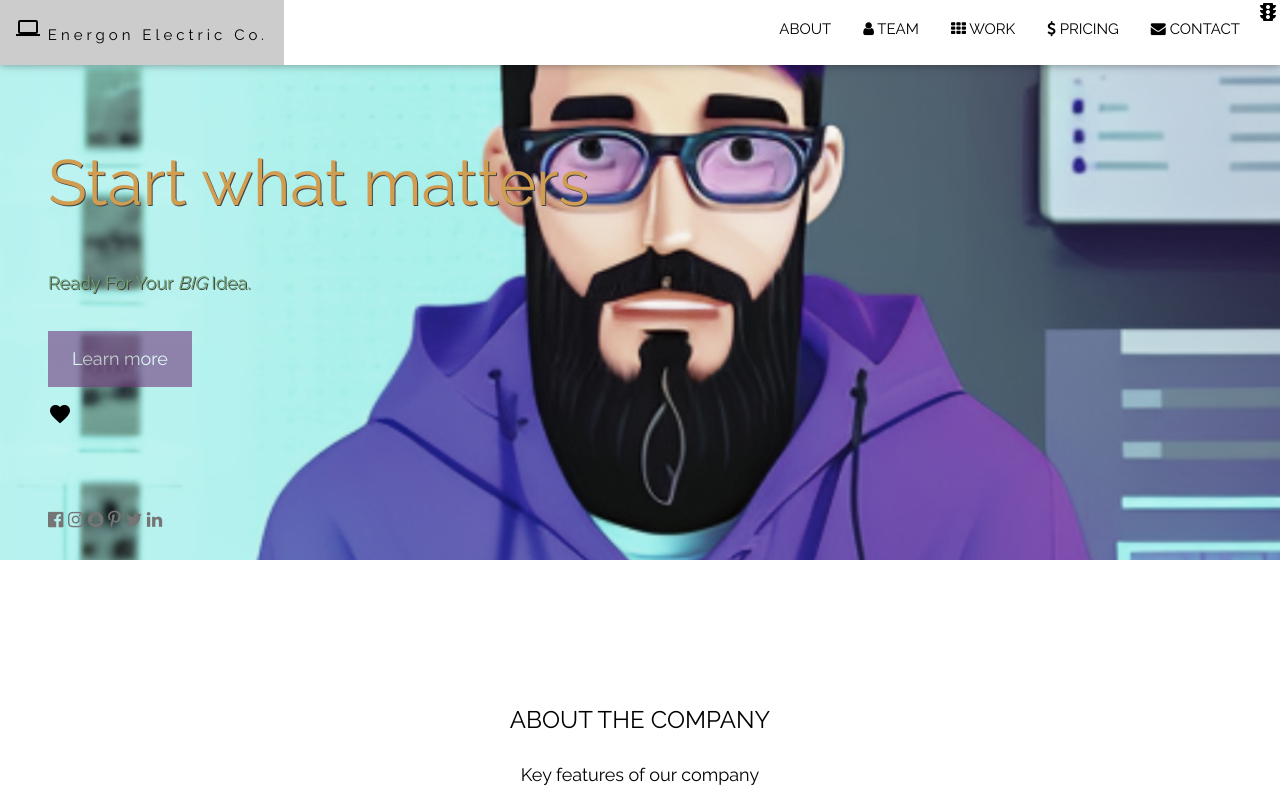
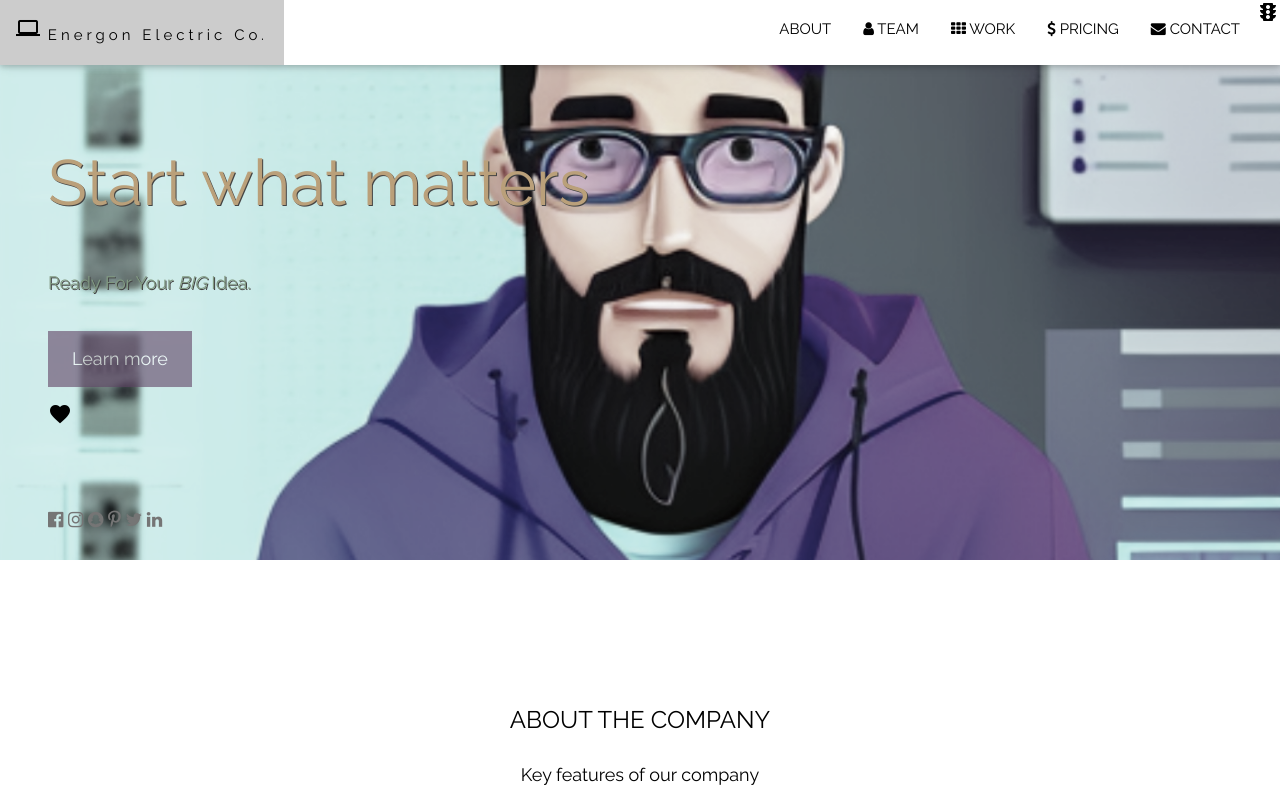
Before and after one commit to jnutt367/electric-services-prototype, a plain HTML site: page index.html in a window 1280 px wide. Shown: the top 800 px of the page. Drawn offline with nearby package versions, Linux system fonts and the light colour scheme.

Commit message:
commit to add images to html

```diff
--- a/index.html
+++ b/index.html
@@ -77,7 +77,7 @@
 </nav>
 
 <!-- Header with full-height image -->
-<header class="bgimg-1 w3-display-container w3-grayscale-min" id="home">
+<header class="bgimg-1 w3-display-container w3-grayscale" id="home">
   <div class="w3-display-left w3-text-black" style="padding:48px">
 
     <span style="text-shadow:1px 1px 0 #444"  class="w3-jumbo w3-hide-small w3-text-orange">Start what matters</span><br>
```
